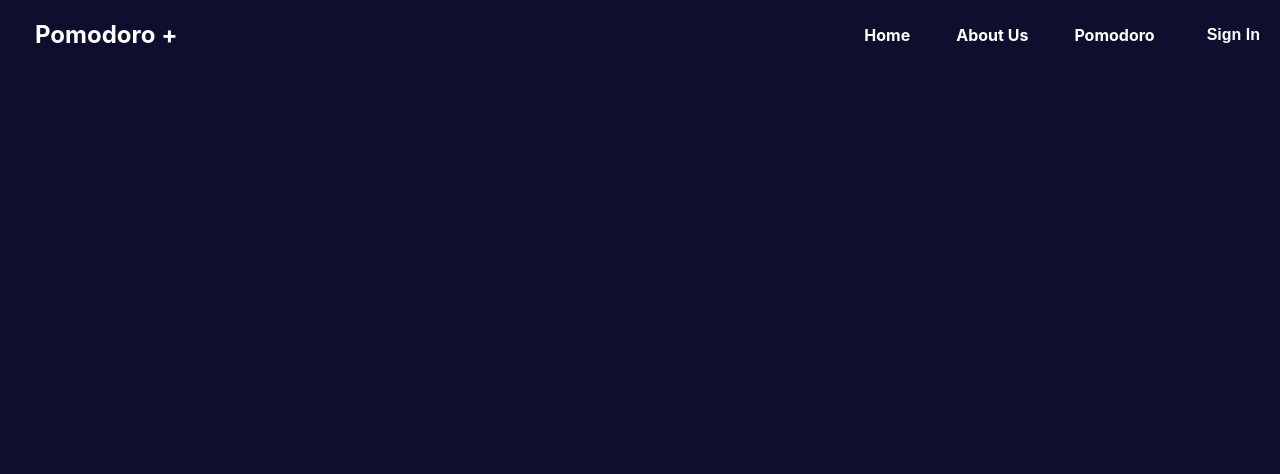
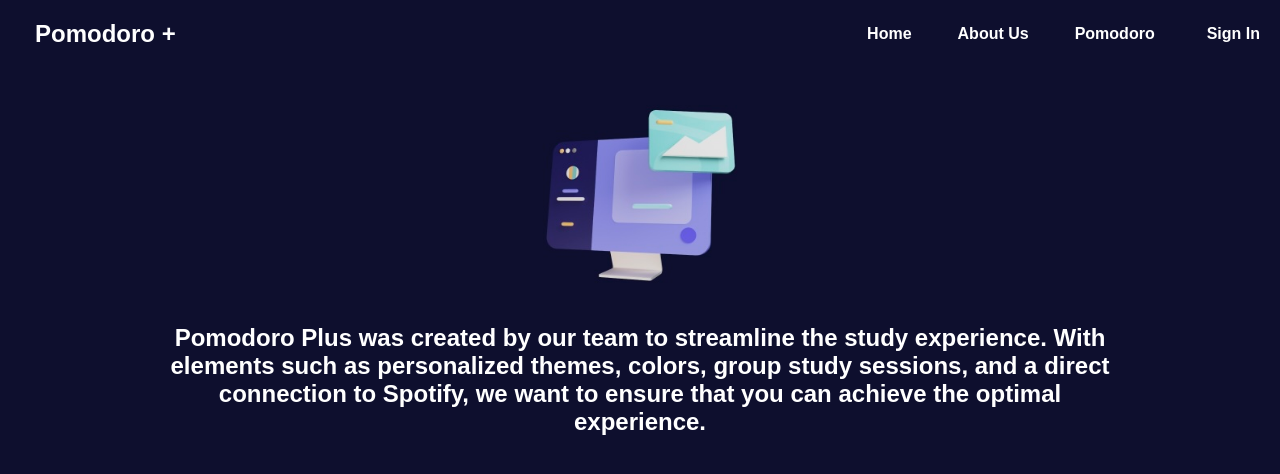
Before and after one commit to raphaelpalacio/CS370Project, a React (Create React App) app: page /about in a window 1280 px wide. Shown: the top 474 px of the page. Built offline with nearby package versions, Linux system fonts and the light colour scheme; no server answers.

Commit message:
Added full navbar functionality and improved the AboutUs page design to fit with react

```diff
--- a/src/App.js
+++ b/src/App.js
@@ -2,9 +2,11 @@
 import { BrowserRouter, Routes, Route } from "react-router-dom";
 import Navbar from "./components/Navbar";
 import HomePage from "./pages/HomePage";
+import PomodoroPage from "./pages/PomodoroPage";
 import LoginButton from "./components/LoginButton";
 import LogoutButton from "./components/LogoutButton";
 import { useAuth0 } from "@auth0/auth0-react";
+import AboutPage from "./pages/AboutPage";
 
 function App() {
   const { isLoading, error } = useAuth0();
@@ -23,6 +25,8 @@
       <main className="column">
         <Routes>
           <Route path="/" element={<HomePage />} />
+          <Route path="/pomodoro" element={<PomodoroPage />} />
+          <Route path="/about" element={<AboutPage />} />
           <Route path="/login" element={<LoginButton />} />
           <Route path="/logout" element={<LogoutButton />} />
         </Routes>
--- /dev/null
+++ b/src/pages/AboutPage.css
@@ -0,0 +1,41 @@
+body,
+html {
+  height: 100%;
+  margin: 0;
+  font-family: Arial, sans-serif;
+}
+
+.blocked-message {
+  background-color: #1a1a2e;
+  color: #ffcccb;
+  text-align: center;
+  height: 100%;
+  display: flex;
+  flex-direction: column;
+  justify-content: center;
+  align-items: center;
+}
+
+h1 {
+  font-size: 2em;
+}
+
+p {
+  font-size: 1.5em;
+}
+
+.aboutUs {
+  color: white;
+  text-align: center;
+  height: 100%;
+  display: flex;
+  flex-direction: column;
+  justify-content: center;
+  align-items: center;
+}
+
+.aboutUsp {
+  font-weight: 900;
+  width: 75%;
+  text-align: center;
+}
--- /dev/null
+++ b/src/pages/AboutPage.js
@@ -0,0 +1,20 @@
+import React from "react";
+import image from "../images/pc.jpeg";
+import "./AboutPage.css";
+
+const AboutPage = () => {
+  return (
+    <div className="aboutUs">
+      <h1>About Us</h1>
+      <img src={image} alt="Pomodoro Plus" width="220" height="220" />
+      <p className="aboutUsp">
+        Pomodoro Plus was created by our team to streamline the study
+        experience. With elements such as personalized themes, colors, group
+        study sessions, and a direct connection to Spotify, we want to ensure
+        that you can achieve the optimal experience.
+      </p>
+    </div>
+  );
+};
+
+export default AboutPage;
--- /dev/null
+++ b/src/pages/PomodoroPage.js
@@ -0,0 +1,12 @@
+import React from "react";
+
+const PomodoroPage = () => {
+  return (
+    <div>
+      <h1>Pomodoro Timer</h1>
+      <p>Here will be the Pomodoro Timer functionality.</p>
+    </div>
+  );
+};
+
+export default PomodoroPage;
```
Also changed, not shown: aboutUs.js (deleted, +0 -21 lines), testeraboutus.html (deleted, +0 -26 lines), src/images/pc.jpeg (renamed from images/pc.jpeg).
